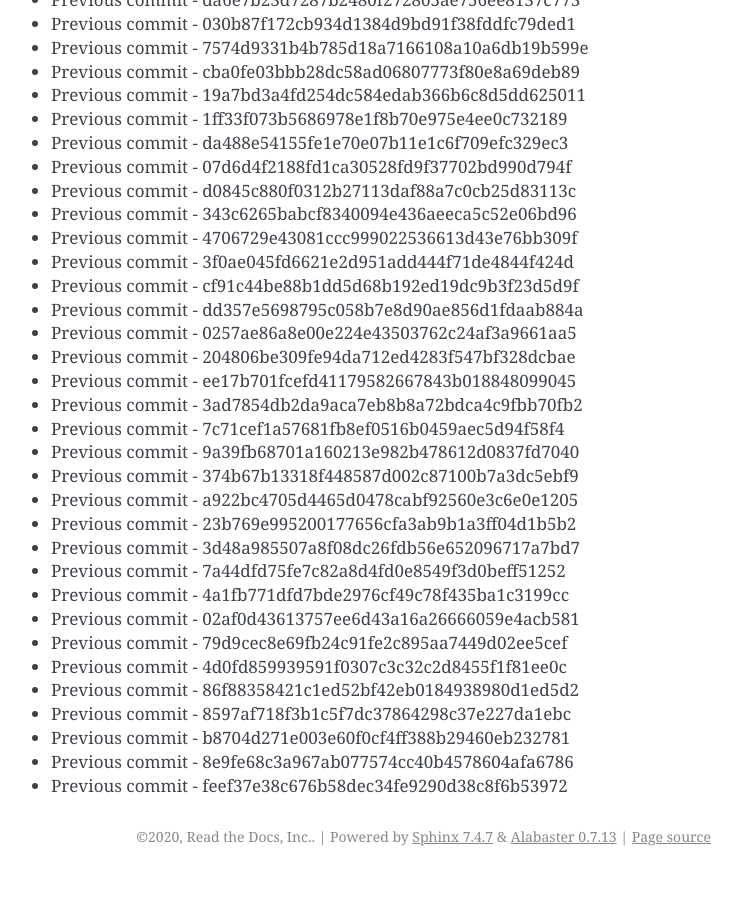
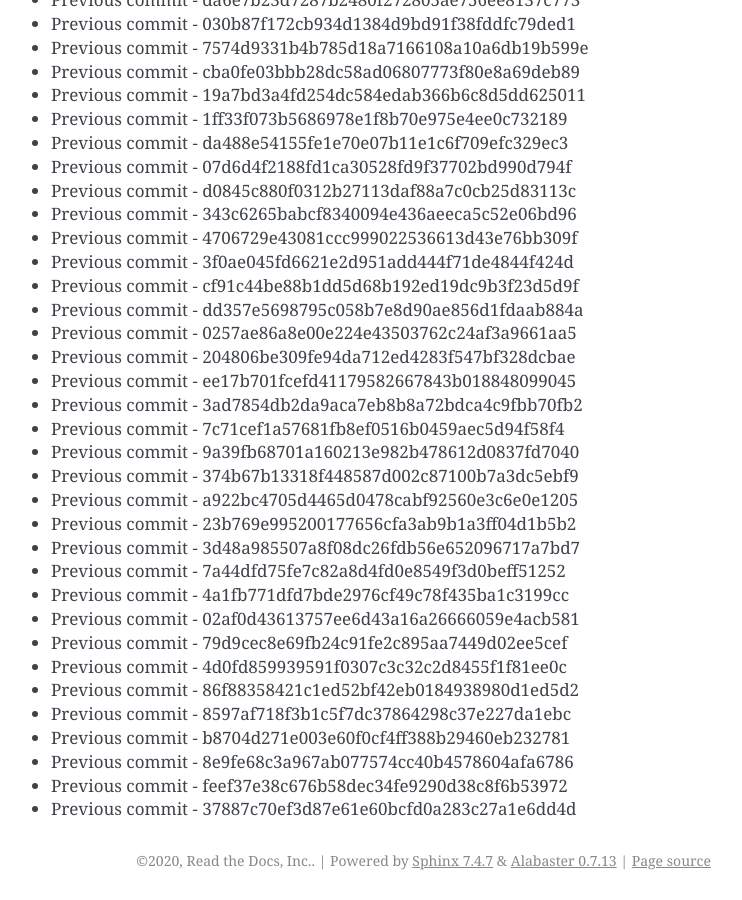
Before and after one commit to readthedocs/rtd-git-stresstest, a Sphinx documentation site: the page built from docs/updates.rst, in a window 1280 px wide and 900 px high, scrolled down 59267 px. Shown: the whole window, without its empty margins (399-1141 px from the left). Built offline with Sphinx 7.4.7, drawn with Linux system fonts in a browser that asks for light colours; before the commit the page ends 60143 px from its top, so only the background shows below that.

Commit message:
Generating commit from previous: 37887c70ef3d87e61e60bcfd0a283c27a1e6dd4d

```diff
--- a/docs/updates.rst
+++ b/docs/updates.rst
@@ -2522,3 +2522,4 @@ It can be tested for any performance characteristics.
 * Previous commit - b8704d271e003e60f0cf4ff388b29460eb232781
 * Previous commit - 8e9fe68c3a967ab077574cc40b4578604afa6786
 * Previous commit - feef37e38c676b58dec34fe9290d38c8f6b53972
+* Previous commit - 37887c70ef3d87e61e60bcfd0a283c27a1e6dd4d
```
